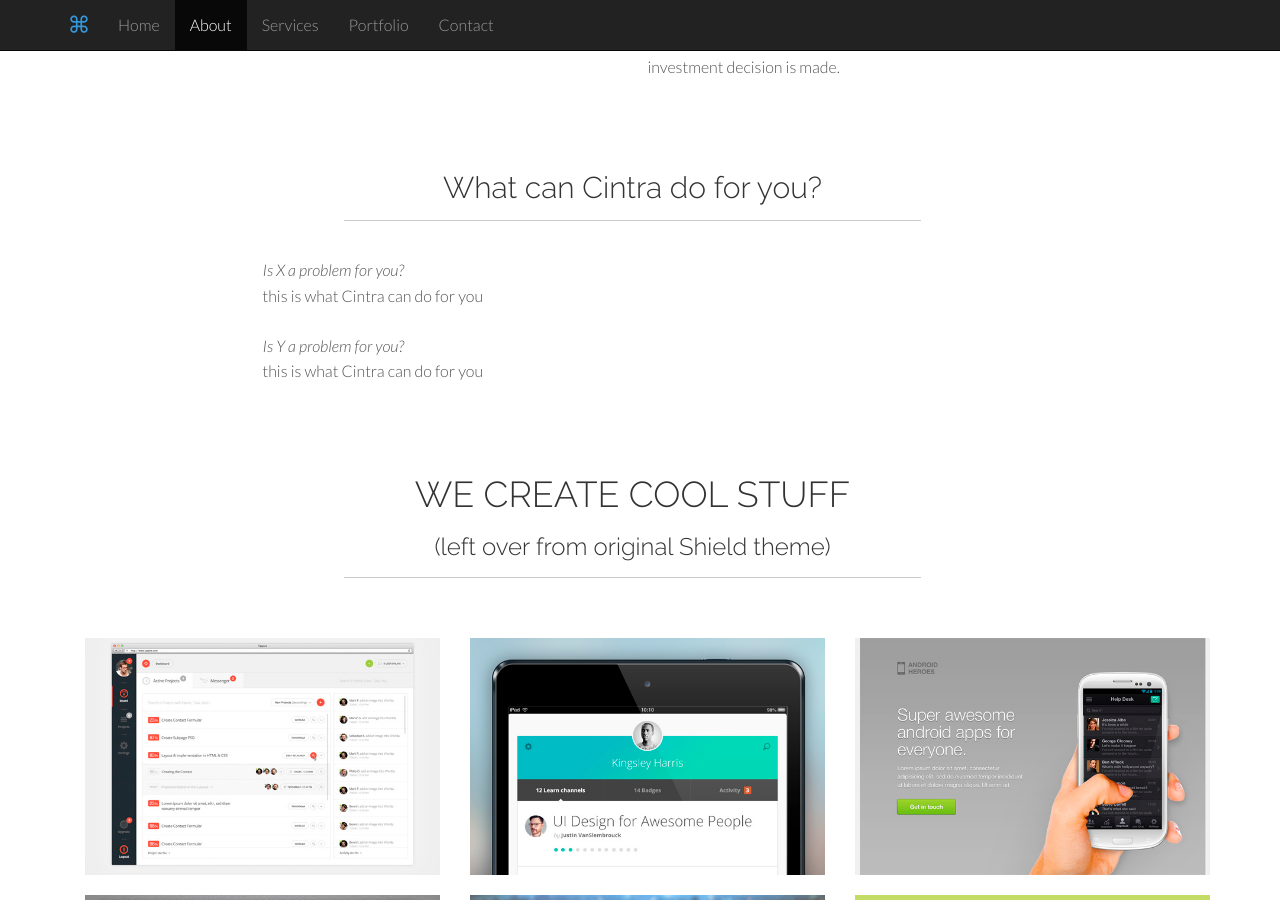
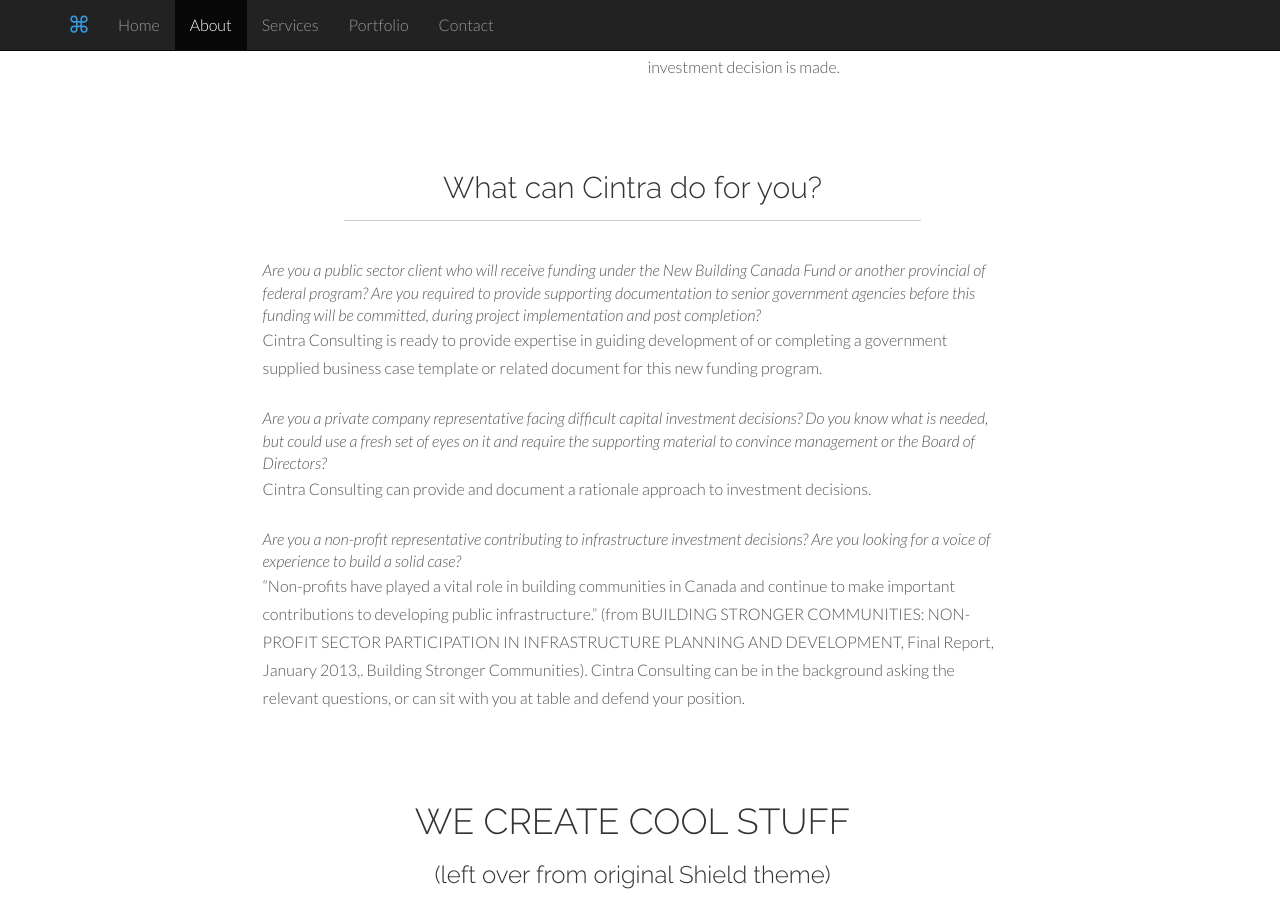
Before and after one commit to Cintra/cintra.github.io, a Jekyll site: the page index.html, which Jekyll copies as it is, in a window 1280 px wide and 900 px high, scrolled down 862 px. Built offline with Jekyll 4.4.1, drawn with Linux system fonts in a browser that asks for light colours.

Commit message:
'home' and 'what we do'

```diff
--- a/index.html
+++ b/index.html
@@ -74,7 +74,9 @@
 				<hr>
 
 				<div class="col-lg-6">
-					<p> Cintra Consulting is a management consulting firm whose focus is the planning, justifying, and setting priorities for, capital projects and programs.  We help public, private and non-profit sector clients assess their short and long term infrastructure needs.
+					<p> Cintra Consulting is a management consulting firm whose focus is the planning,
+					justifying, and setting priorities for, capital projects and programs.  We help public,
+					private and non-profit sector clients assess their short and long term infrastructure needs.
 					We help turn such needs into options, then solutions, and finally reality. </p>
 				</div><!-- col-lg-6 -->
 
@@ -94,13 +96,25 @@
 				<hr>
 				<br>
 				<div class="col-lg-offset-2 col-lg-8">
-                    <em>Is X a problem for you?</em>
-                    <p>this is what Cintra can do for you
+                    <em>Are you a public sector client who will receive funding under the New Building Canada Fund or another
+                    provincial of federal program? Are you required to provide supporting documentation
+                    to senior government agencies before this funding will be committed, during project implementation
+                    and post completion?</em>
+                    <p>Cintra Consulting is ready to provide expertise in guiding development of or completing a government
+                    supplied business case template or related document for this new funding program.
 					</p>
+				<em>Are you a private company representative facing difficult capital investment decisions?  Do you know what is needed, but
+				could use a fresh set of eyes on it and require the supporting material to convince management
+				or the Board of Directors?</em>
+				<p>Cintra Consulting can provide and document a rationale approach to investment decisions.</p>
 				</div><!-- col-lg -->
                 <div class="col-lg-offset-2 col-lg-8">
-                    <em>Is Y a problem for you?</em>
-					<p>this is what Cintra can do for you
+                    <em>Are you a non-profit representative contributing to infrastructure investment decisions?
+                    Are you looking for a voice of experience to build a solid case?</em>
+					<p>“Non-profits have played a vital role in building communities in Canada and continue to
+make important contributions to developing public infrastructure.” (from BUILDING STRONGER COMMUNITIES: NON-PROFIT SECTOR PARTICIPATION IN
+	INFRASTRUCTURE PLANNING AND DEVELOPMENT, Final Report,  January 2013,. Building Stronger Communities).  Cintra Consulting can be in
+	the background asking the relevant questions, or can sit with you at table and defend your position.
 					</p>
 				</div><!-- col-lg -->
 			</div><!-- row -->
```
